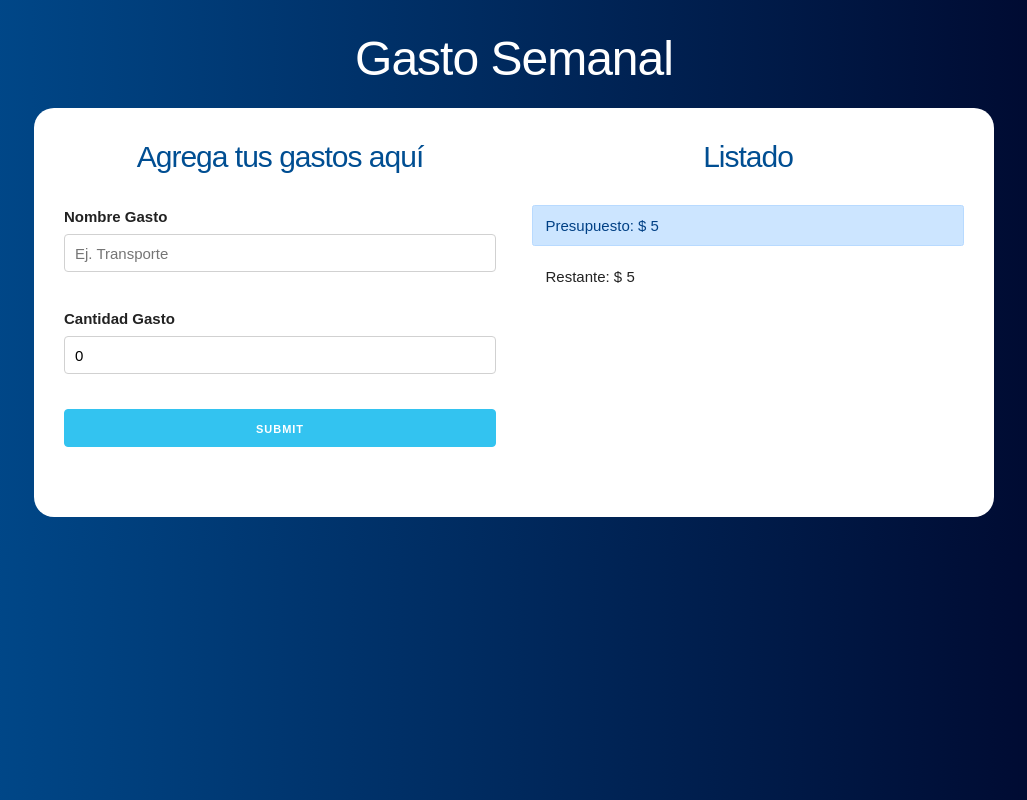
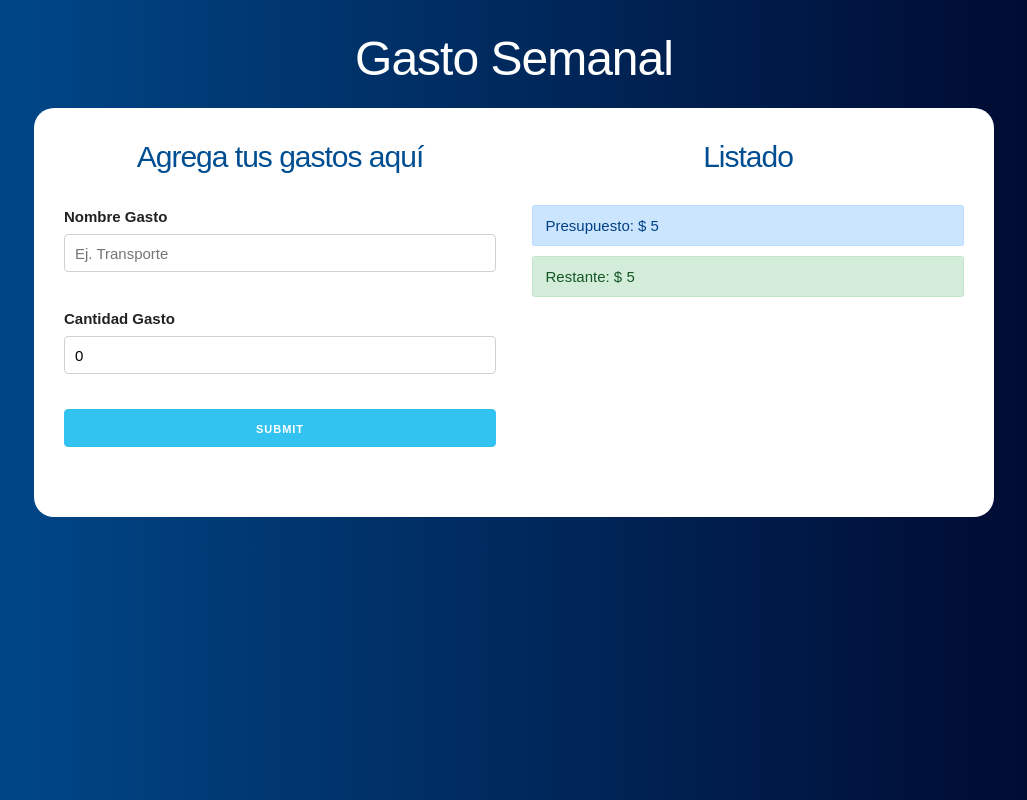
Before and after one commit to Sisifo-G/Gasto-Semanal, a React (Create React App) app: page / in a window 1280 px wide. Both pictures are taken after typing "5" into the empty fields and a click on the input "Definir Presupuesto". Shown: the whole page, without its empty margins (126-1153 px from the left). Built offline with nearby package versions, Linux system fonts and the light colour scheme.

Commit message:
Finalizado

```diff
--- a/src/App.js
+++ b/src/App.js
@@ -32,7 +32,7 @@ function App() {
       // Resetear a False
       guardarCrearGasto(false);
     }
-  }, [gasto]);
+  }, [gasto, creargasto, gastos, restante]);
 
 
   return (
--- a/src/components/ControlPresupuesto.js
+++ b/src/components/ControlPresupuesto.js
@@ -1,12 +1,15 @@
 import React, { Fragment } from 'react';
+import { revisarPresupuesto } from '../helpers';
 
 const ControlPresupuesto = ({presupuesto, restante}) => {
+
+
     return (
         <Fragment>
             <div className="alert alert-primary">
                 Presupuesto: $ {presupuesto}
             </div>
-            <div className="alert">
+            <div className={revisarPresupuesto(presupuesto, restante)}>
                 Restante: $ {restante}
             </div>
         </Fragment>
--- /dev/null
+++ b/src/helpers.js
@@ -0,0 +1,12 @@
+export const revisarPresupuesto = (presupuesto, restante ) => {
+    let clase;
+
+    if((presupuesto/4) > restante) {
+        clase = 'alert alert-danger';
+    } else if ((presupuesto/2) > restante) {
+        clase = 'alert alert-warning';
+    }else{
+        clase = 'alert alert-success';
+    }
+    return clase;
+}
```
Also changed, not shown: 1 other file (tests, documents, lock files or other folders).
